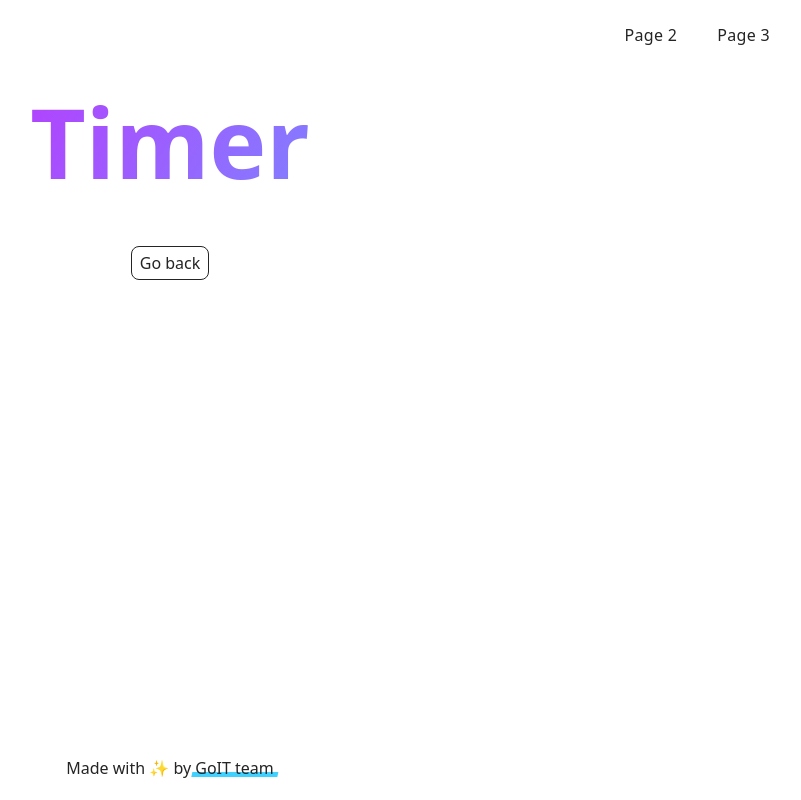
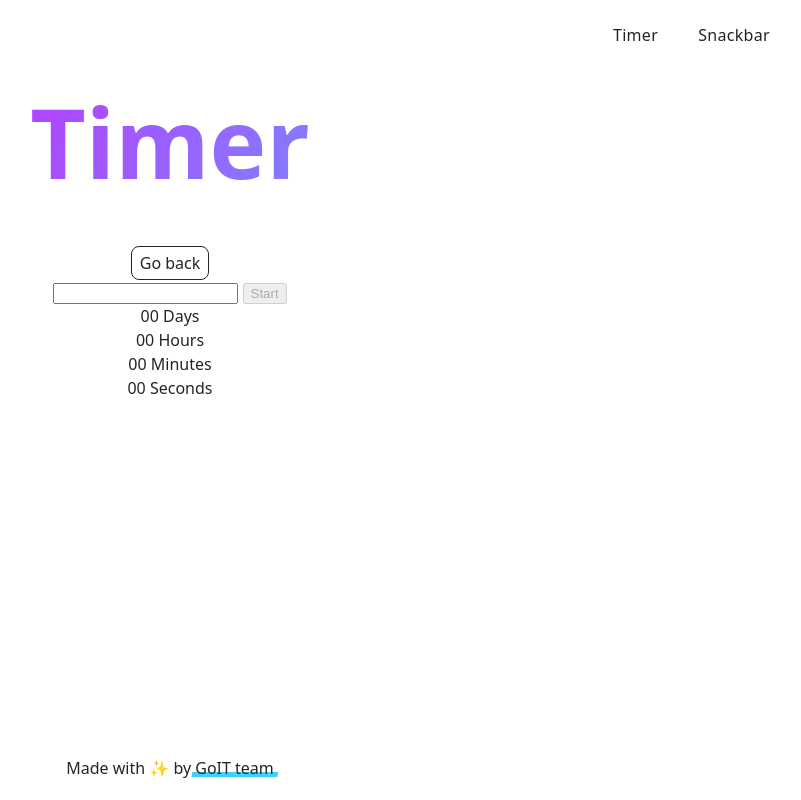
Before and after one commit to Yaroslav13-13/goit-js-hw-10, a website built with Vite: page src/1-timer.html in a window 1280 px wide. Shown: the whole page, without its empty margins (470-1271 px from the left). Built offline with nearby package versions, Linux system fonts and the light colour scheme.

Commit message:
HW-JS-10

```diff
--- a/src/1-timer.html
+++ b/src/1-timer.html
@@ -19,7 +19,28 @@
         <h1 class="main-title">
           <span class="main-title-gradient">Timer</span>
         </h1>
-        <load src="./partials/back-link.html" />
+        <a class="back-link" href="./index.html">Go back</a>
+      </div>
+      <input type="text" id="datetime-picker" />
+      <button type="button" data-start disabled>Start</button>
+
+      <div class="timer">
+        <div class="field">
+          <span class="value" data-days>00</span>
+          <span class="label">Days</span>
+        </div>
+        <div class="field">
+          <span class="value" data-hours>00</span>
+          <span class="label">Hours</span>
+        </div>
+        <div class="field">
+          <span class="value" data-minutes>00</span>
+          <span class="label">Minutes</span>
+        </div>
+        <div class="field">
+          <span class="value" data-seconds>00</span>
+          <span class="label">Seconds</span>
+        </div>
       </div>
     </main>
 
--- a/src/partials/header.html
+++ b/src/partials/header.html
@@ -8,10 +8,12 @@
       </a>
       <ul class="nav-list">
         <li class="nav-item">
-          <a class="nav-link {=$highlight-act}" href="./page-2.html">Page 2</a>
+          <a class="nav-link {=$highlight-act}" href="./page-2.html">Timer</a>
         </li>
         <li class="nav-item">
-          <a class="nav-link {=$highlight-curr}" href="./page-3.html">Page 3</a>
+          <a class="nav-link {=$highlight-curr}" href="./page-3.html"
+            >Snackbar</a
+          >
         </li>
       </ul>
     </nav>
```
